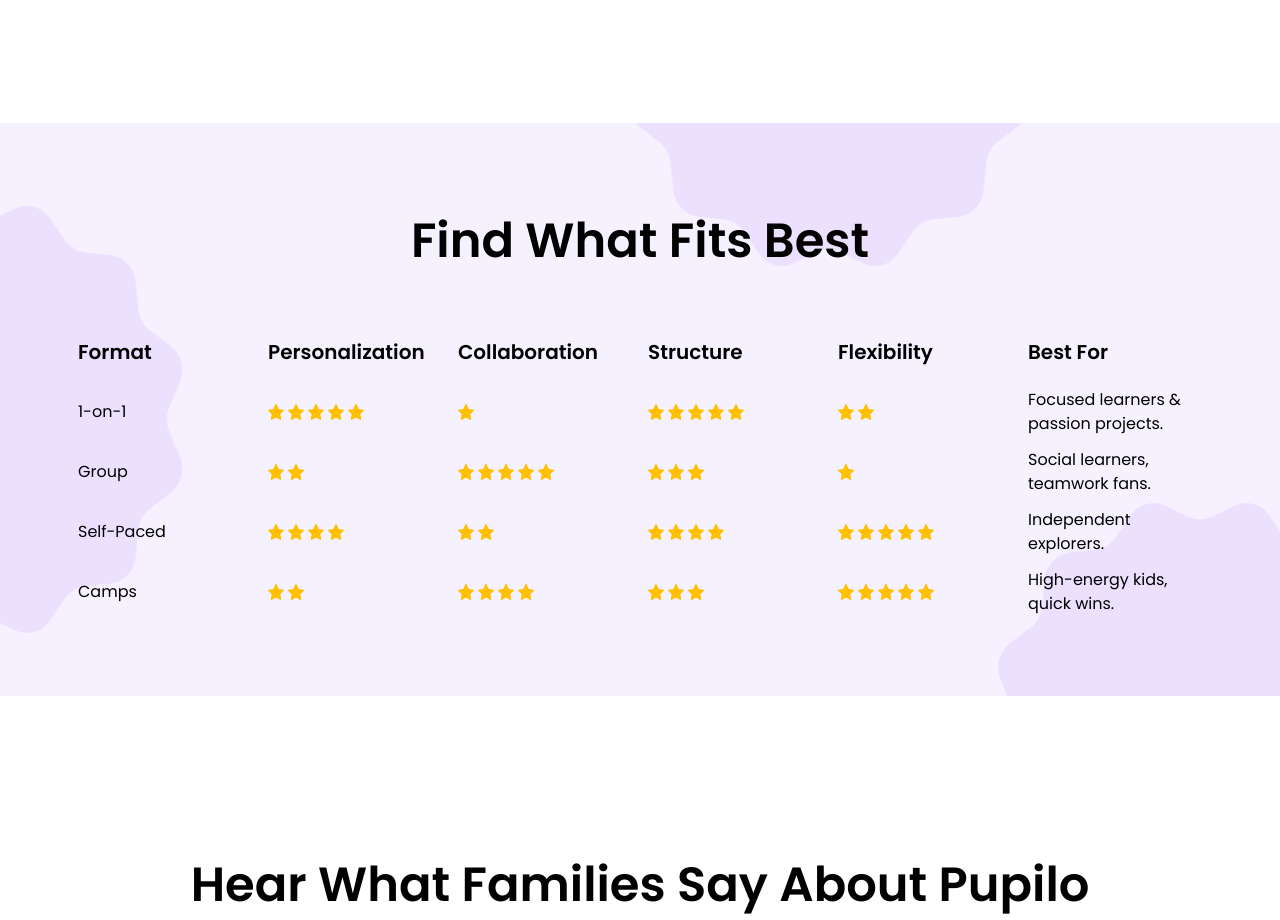
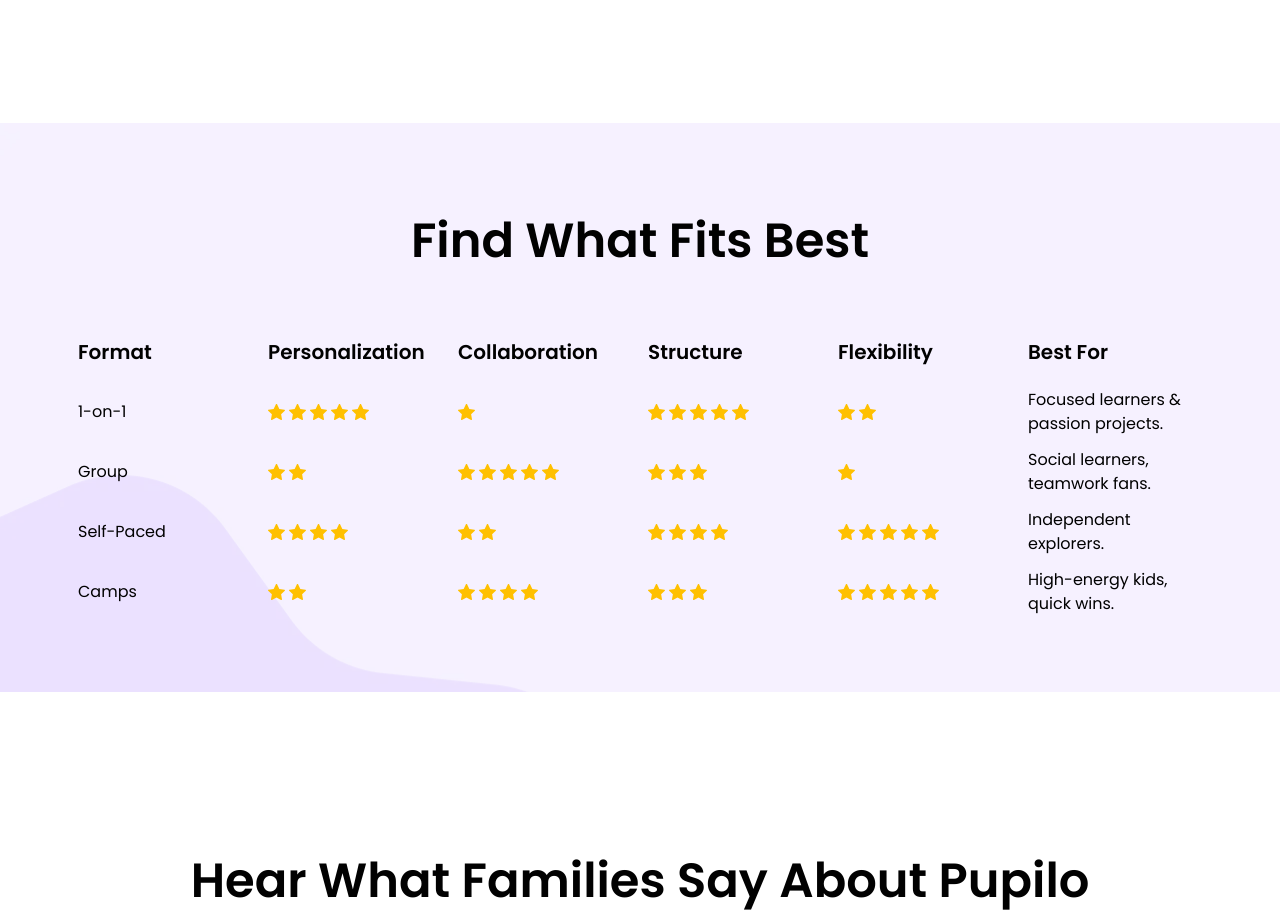
Before and after one commit to Pupiloinc/Pupilo, a Next.js app: page /learn-with-pupilo in a window 1280 px wide. Shown: the part 940-1860 px from the top of the page. Built offline with nearby package versions, Linux system fonts and the light colour scheme.

Commit message:
find-best in progress

```diff
--- a/src/app/globals.css
+++ b/src/app/globals.css
@@ -96,3 +96,18 @@ body {
 .swiper-pagination-bullet-active {
   background: #8c52ff !important;
 }
+
+/* Custom Scrollbar */
+.scrollbar-custom::-webkit-scrollbar {
+  height: 4px;
+  width: 4px;
+}
+
+/* .scrollbar-custom::-webkit-scrollbar-track {
+  background: #8c52ff14;
+} */
+
+.scrollbar-custom::-webkit-scrollbar-thumb {
+  background-color: #a855f7;
+  border-radius: 8px;
+}
--- a/src/components/learn-with-pupilo/FindWhatBest.jsx
+++ b/src/components/learn-with-pupilo/FindWhatBest.jsx
@@ -44,17 +44,17 @@ const ComparisonTable = () => {
 
 
   return (
-    <div className="max-md:bg-fade-purple bg-our-coding bg-full relative sm:py-20 py-[60px]">
+    <div className="max-md:bg-fade-purple bg-our-coding lg:bg-full max-lg:bg-cover relative sm:pt-20 sm:pb-[64px] py-[60px]">
 
       <div className="container max-w-[1140px] xl:px-0 sm:px-6 px-4 mx-auto">
         <Title
           text="Find What Fits Best"
-          className="text-center !leading-[160%] mb-[60px]"
+          className="text-center !leading-[160%] xl:mb-[60px] lg:mb-10 mb-7"
         />
-        <div className="overflow-x-scroll">
+        <div className="overflow-x-scroll scrollbar-custom">
           <div className="xl:max-w-[1124px] mx-auto">
-            <div className="flex items-center gap-[33px]  font-semibold text-sm sm:text-base text-dark-black pb-6">
-              <p className="font-semibold text-xl leading-120 text-dark-black min-w-[157px]">Format</p>
+            <div className="flex items-center gap-[33px]  font-semibold text-sm sm:text-base text-dark-black lg:pb-6 pb-5">
+              <p className="font-semibold text-xl leading-120 text-dark-black xl:min-w-[157px] min-w-[100px]">Format</p>
               <p className="font-semibold text-xl leading-120 text-dark-black min-w-[157px] text-start">Personalization</p>
               <p className="font-semibold text-xl leading-120 text-dark-black min-w-[157px]">Collaboration</p>
               <p className="font-semibold text-xl leading-120 text-dark-black min-w-[157px]">Structure</p>
@@ -62,8 +62,8 @@ const ComparisonTable = () => {
               <p className="font-semibold text-xl leading-120 text-dark-black min-w-[157px]">Best For</p>
             </div>
             {FORMAT_COMPARISON_DATA.map((row, i) => (
-              <div key={i} className={`flex items-center gap-[33px] ${i !== FORMAT_COMPARISON_DATA.length - 1 ? "pb-3" : ""}`}>
-                <p className="font-normal text-base leading-150 text-dark-black min-w-[157px]">{row.format}</p>
+              <div key={i} className={`flex items-center gap-[33px] pb-3`}>
+                <p className="font-normal text-base leading-150 text-dark-black  xl:min-w-[157px] min-w-[100px]">{row.format}</p>
                 <StarRating count={row.personalization} />
                 <StarRating count={row.collaboration} />
                 <StarRating count={row.structure} />
--- a/src/components/learn-with-pupilo/StarRating.jsx
+++ b/src/components/learn-with-pupilo/StarRating.jsx
@@ -1,15 +1,15 @@
 import React from "react";
 import Image from "next/image";
 
-const StarRating = ({ count }) => {
+const StarRating = ({ count,index }) => {
     return (
-        <div className="flex gap-[4px] min-w-[157px]">
+        <div className={`flex gap-[4px] min-w-[157px] ${index === 3 ? "xl:max-w-[157px] max-w-[100px]" : ""}`}>
             {[...Array(count)].map((_, i) => (
                 <Image
                     key={i}
-                    src="/assets/images/svg/star-icon.svg" // Ensure this is in /public
+                    src="/assets/images/svg/star-icon.svg"
                     alt="star"
-                    width={16}
+                    width={17}
                     height={16}
                 />
             ))}
```
